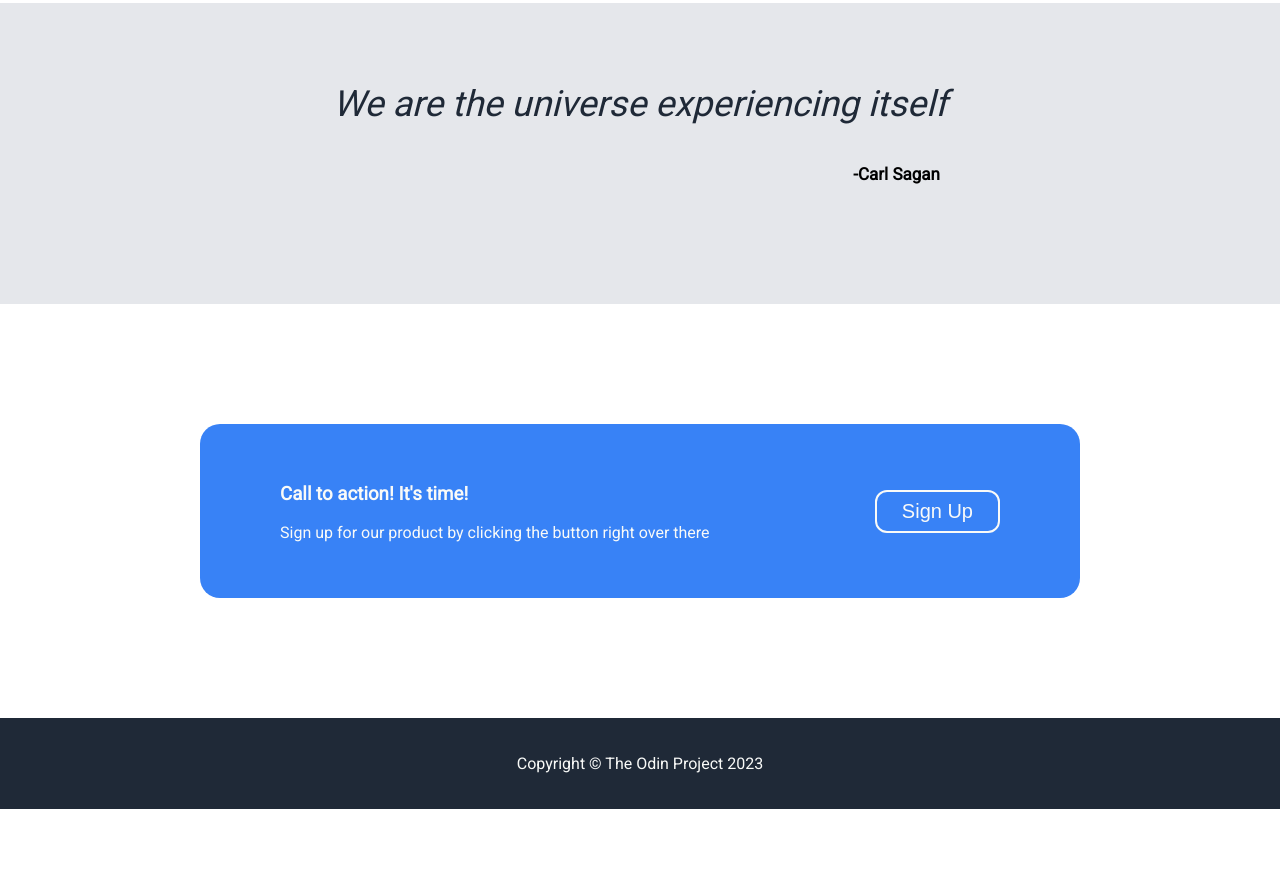
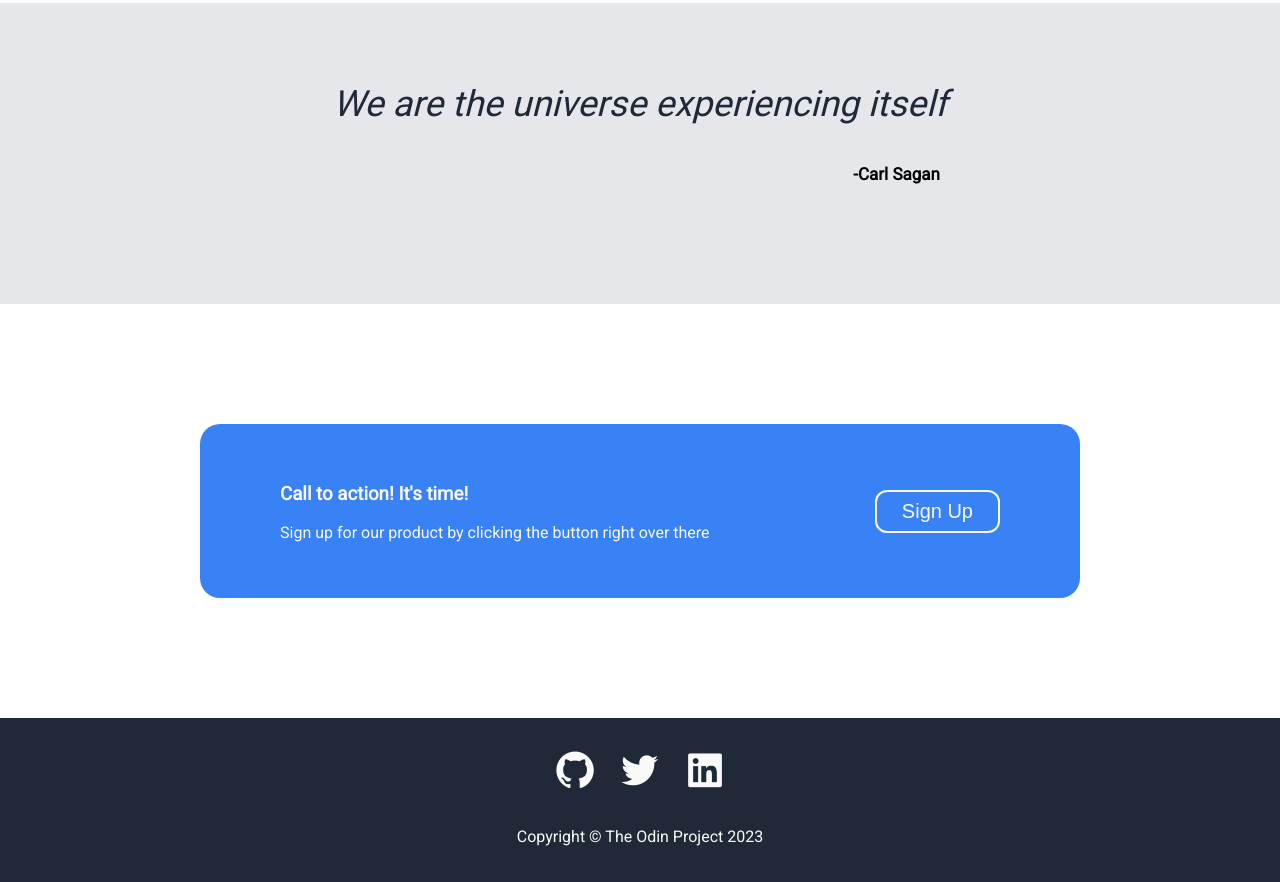
Before and after one commit to nicknanos/odin-landing-page, a plain HTML site: page index.html in a window 1280 px wide. Shown: the part 1019-1901 px from the top of the page. Before the commit the page ends 1828 px from the top, so only its background shows below. Drawn offline with nearby package versions, Linux system fonts and the light colour scheme.

Commit message:
Add socials at footer

```diff
--- a/css/style.css
+++ b/css/style.css
@@ -223,8 +223,28 @@ nav ul li a:hover {
 .footer {
     background-color: #1F2937;
     display: flex;
+    flex-direction: column;
     justify-content: center;
     align-items: center;
     color: #F9FAF8;
     padding: 20px;
 }
+
+.footer .socials ul {
+    margin: 10px 0px;
+    padding: 0px;
+    display: flex;
+    list-style: none;
+    flex-flow: row nowrap;
+    justify-content:space-between;
+    gap: 20px;
+  }
+
+.footer .socials ul li a {
+    font-size: 45px;
+    color: #F9FAF8;
+  }
+
+.footer .socials ul li a:hover {
+    color: #3882F6;
+  }
--- a/index.html
+++ b/index.html
@@ -5,6 +5,7 @@
     <meta http-equiv="X-UA-Compatible" content="IE=edge">
     <meta name="viewport" content="width=device-width, initial-scale=1.0">
     <link rel="stylesheet" href="css/style.css">
+    <link href='https://unpkg.com/boxicons@2.1.4/css/boxicons.min.css' rel='stylesheet'>
     <title>Landing Page</title>
 </head>
 <body>
@@ -62,6 +63,13 @@
         <button>Sign Up</button>
     </div>
     <div class="footer">
+        <div class="socials">
+            <ul>
+                <li><a href="https://github.com/nicknanos" target="_blank"><i class='bx bxl-github'></i></a></li>
+                <li><a href="https://twitter.com/NickNanos5" target="_blank"><i class='bx bxl-twitter' ></i></a></li>
+                <li><a href="https://www.linkedin.com/in/nicknanos7/" target="_blank"><i class='bx bxl-linkedin-square' ></i></a></li>
+            </ul>
+        </div>
         <p>Copyright © The Odin Project 2023</p>
     </div>
 </body>
```
